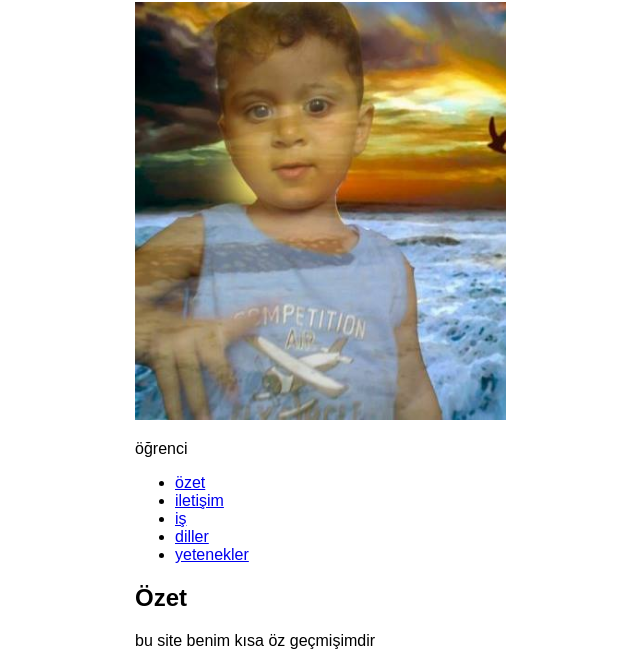
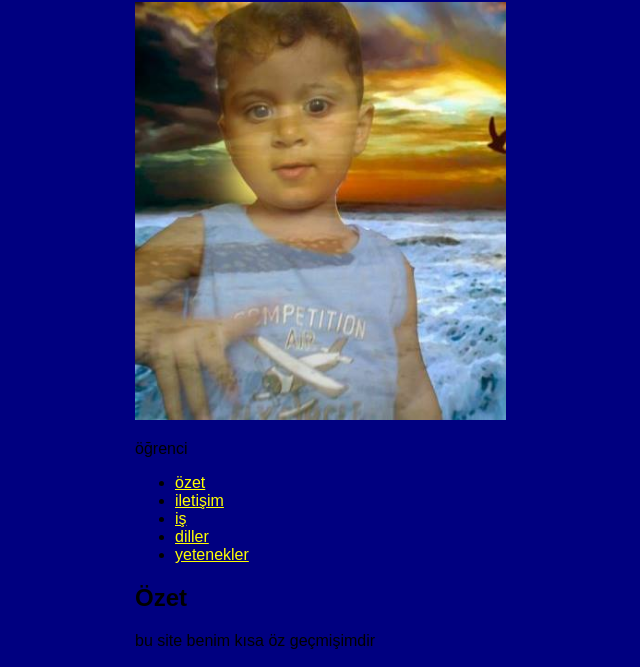
Before and after one commit to titanic350/html-egitimi, a plain HTML site: page index.html in a window 1280 px wide. Shown: the part 78-745 px from the top of the page, without its empty margins (185-825 px from the left). Drawn offline with Linux system fonts and the light colour scheme.

Commit message:
Update index.html

```diff
--- a/index.html
+++ b/index.html
@@ -7,6 +7,11 @@
 			font-family: arial;
 			width: 50%;
 			margin: 0 auto;
+			background-color: navy
+		}
+
+		a{
+			color: yellow
 		}
 		#resim{
 			width: 58%;
```
